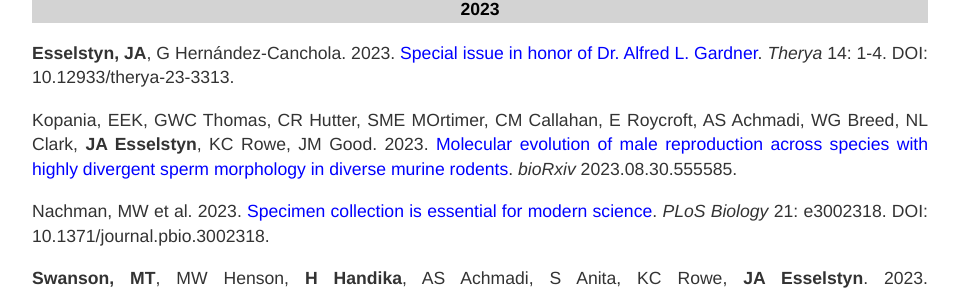
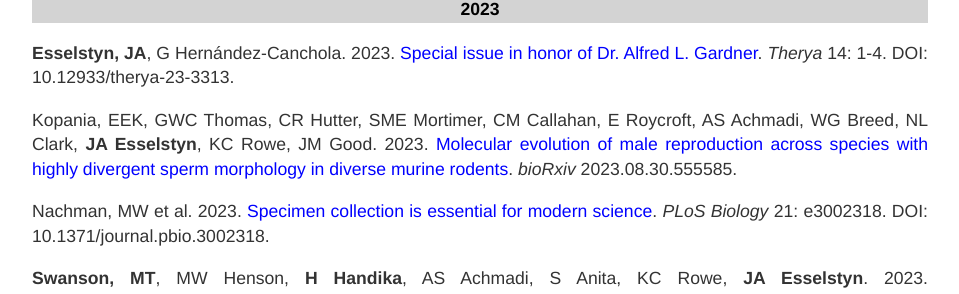
Before and after one commit to esselstyn/esselstyn.github.io, a Jekyll site: the page built from publications.md, in a window 1280 px wide and 900 px high. Shown: the part 404-698 px from the top of the window, without its empty margins (160-1119 px from the left). Built offline with Jekyll 4.4.1, drawn with Linux system fonts in a browser that asks for light colours.

```diff
--- a/publications.md
+++ b/publications.md
@@ -12,7 +12,7 @@ Lab publications are listed below, by year. The linked titles will take you to t
 ### 2023
 **Esselstyn, JA**, G Hernández-Canchola. 2023. [Special issue in honor of Dr. Alfred L. Gardner](https://doi.org/10.12933/therya-23-3313). _Therya_ 14: 1-4. DOI: 10.12933/therya-23-3313.
 
-Kopania, EEK, GWC Thomas, CR Hutter, SME MOrtimer, CM Callahan, E Roycroft, AS Achmadi, WG Breed, NL Clark, **JA Esselstyn**, KC Rowe, JM Good. 2023. [Molecular evolution of male reproduction across species with highly divergent sperm morphology in diverse murine rodents](https://doi.org/10.1101/2023.08.30.555585). _bioRxiv_ 2023.08.30.555585.
+Kopania, EEK, GWC Thomas, CR Hutter, SME Mortimer, CM Callahan, E Roycroft, AS Achmadi, WG Breed, NL Clark, **JA Esselstyn**, KC Rowe, JM Good. 2023. [Molecular evolution of male reproduction across species with highly divergent sperm morphology in diverse murine rodents](https://doi.org/10.1101/2023.08.30.555585). _bioRxiv_ 2023.08.30.555585.
 
 Nachman, MW et al. 2023. [Specimen collection is essential for modern science](https://doi.org/10.1371/journal.pbio.3002318). _PLoS Biology_ 21: e3002318. DOI: 10.1371/journal.pbio.3002318.
 
```
